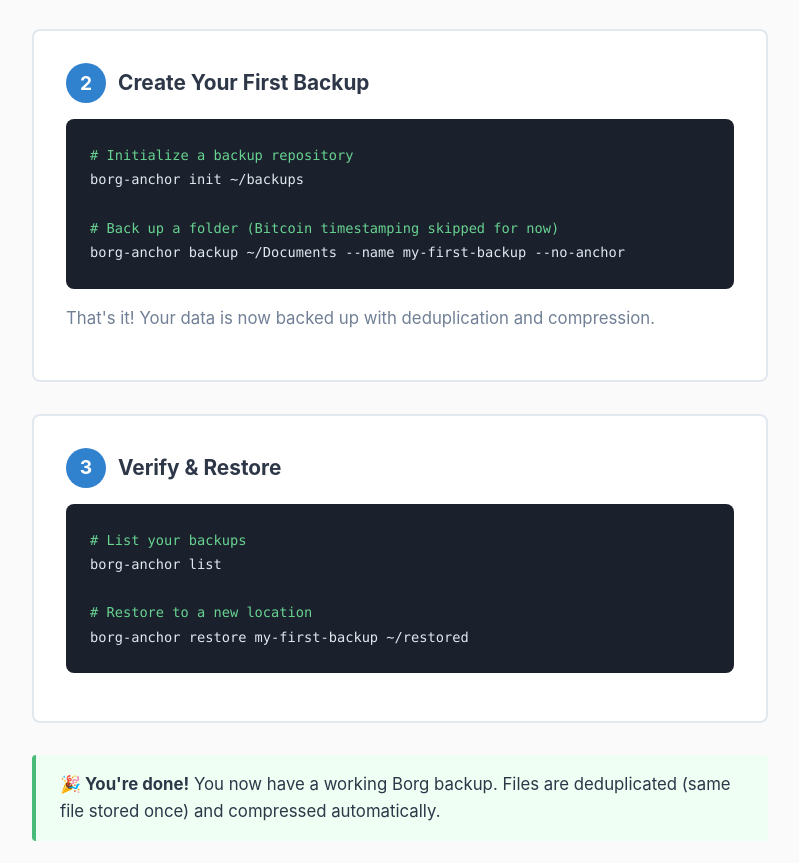
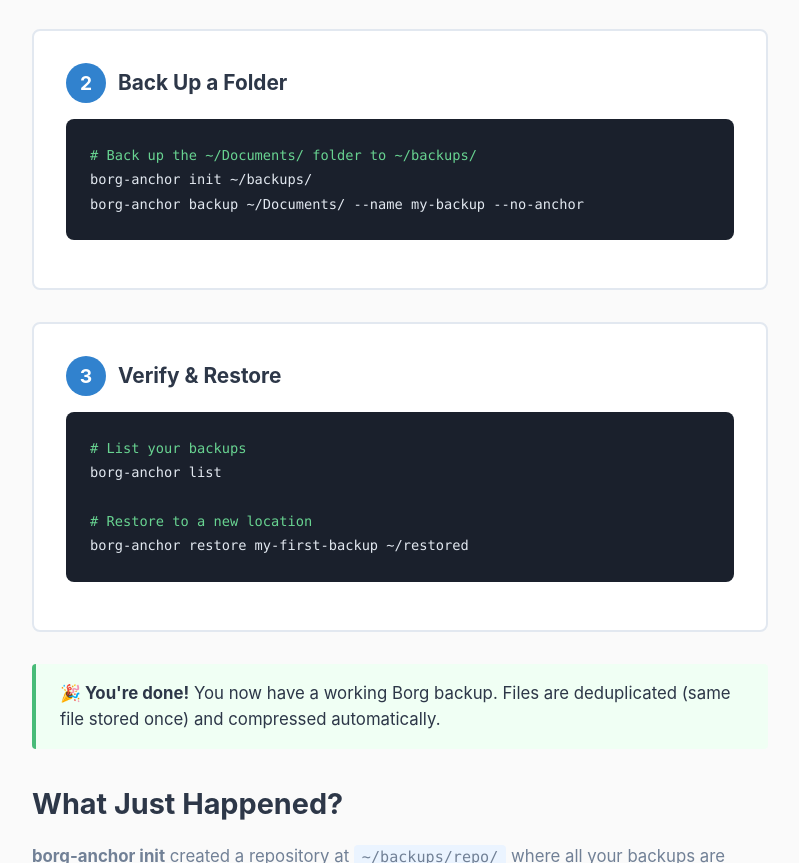
Before and after one commit to solid-live/borg-anchor, a website: page getting-started-minimal.html in a window 1280 px wide. Shown: the part 884-1747 px from the top of the page, without its empty margins (240-1039 px from the left). Drawn offline with Linux system fonts and the light colour scheme.

Commit message:
Clarify backup step - show source → destination

```diff
--- a/getting-started-minimal.html
+++ b/getting-started-minimal.html
@@ -245,13 +245,10 @@
       </div>
 
       <div class="step-box">
-        <h3><span class="step-num">2</span> Create Your First Backup</h3>
-        <pre><code><span class="comment"># Initialize a backup repository</span>
-borg-anchor init ~/backups
-
-<span class="comment"># Back up a folder (Bitcoin timestamping skipped for now)</span>
-borg-anchor backup ~/Documents --name my-first-backup --no-anchor</code></pre>
-        <p>That's it! Your data is now backed up with deduplication and compression.</p>
+        <h3><span class="step-num">2</span> Back Up a Folder</h3>
+        <pre><code><span class="comment"># Back up the ~/Documents/ folder to ~/backups/</span>
+borg-anchor init ~/backups/
+borg-anchor backup ~/Documents/ --name my-backup --no-anchor</code></pre>
       </div>
 
       <div class="step-box">
```
